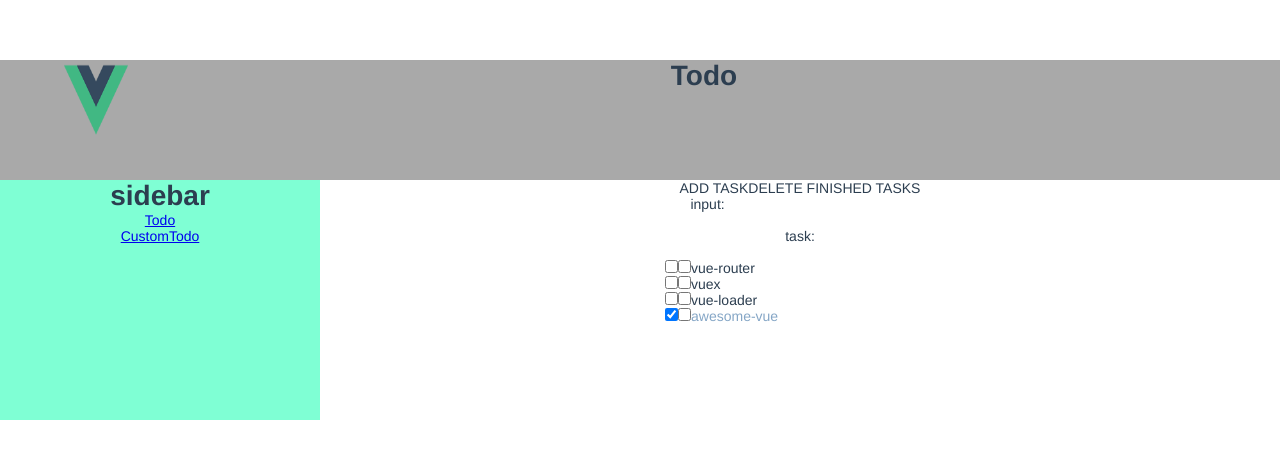
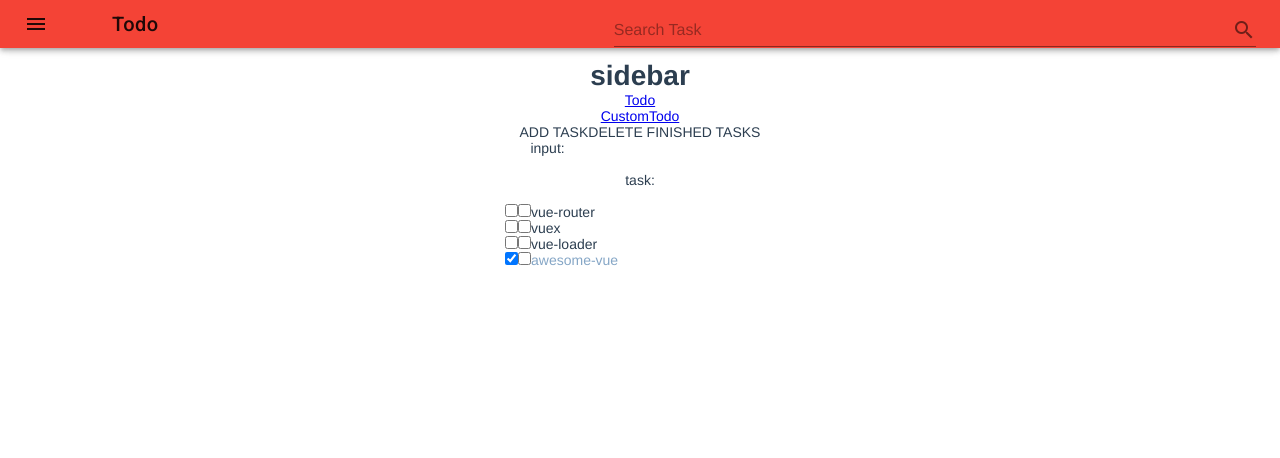
Before and after one commit to siehna/first-vue, a Vue app: page / in a window 1280 px wide. Shown: the top 458 px of the page. Built offline with nearby package versions, Linux system fonts and the light colour scheme.

Commit message:
ヘッダー部分改良 サイドバーできていない

```diff
--- a/src/components/Header/style.css
+++ b/src/components/Header/style.css
@@ -1,14 +1,14 @@
-div{
-  background-color: darkgray;
-  height: 15vh;
-}
-img{
-  float: left;
-  vertical-align: middle;
-  width: 10vw;
-  height: 10vh;
-  padding-left: 5vw;
-}
+/*div{*/
+  /*background-color: darkgray;*/
+  /*height: 15vh;*/
+/*}*/
+/*img{*/
+  /*float: left;*/
+  /*vertical-align: middle;*/
+  /*width: 10vw;*/
+  /*height: 10vh;*/
+  /*padding-left: 5vw;*/
+/*}*/
 h1{
   vertical-align: middle;
 }
--- a/src/components/Header/template.html
+++ b/src/components/Header/template.html
@@ -1,5 +1,29 @@
-<div>
-  <img src="../../assets/logo.png">
-  <h1>{{ title }}</h1>
-  <!--<hr />-->
-</div>
+<!--<div>-->
+  <!--<img src="../../assets/logo.png">-->
+  <!--<h1>{{ title }}</h1>-->
+<!--</div>-->
+<v-toolbar
+  color="red"
+  dense
+  fixed
+  clipped-left
+  app
+>
+  <v-toolbar-side-icon @click.stop="drawer = !drawer"></v-toolbar-side-icon>
+  <v-icon class="mx-3">fa-youtube</v-icon>
+  <v-toolbar-title class="mr-5 align-center">
+    <!--<img src="../../assets/logo.png">-->
+    <span class="title">{{ title }}</span>
+  </v-toolbar-title>
+  <v-spacer></v-spacer>
+  <v-layout row align-center style="max-width: 650px">
+    <v-text-field
+      placeholder="Search Task"
+      single-line
+      append-icon="search"
+      :append-icon-cb="() => {}"
+      color="white"
+      hide-details
+    ></v-text-field>
+  </v-layout>
+</v-toolbar>
--- a/src/components/Sidebar/style.css
+++ b/src/components/Sidebar/style.css
@@ -1,6 +1,6 @@
-div{
-  float: left;
-  width: 25% ;
-  background-color: aquamarine;
-  height: 30vh;
-}
+/*div{*/
+  /*float: left;*/
+  /*width: 25% ;*/
+  /*background-color: aquamarine;*/
+  /*height: 30vh;*/
+/*}*/
```
Also changed, not shown: src/components/Sidebar/template.html (+8 -0 lines).
